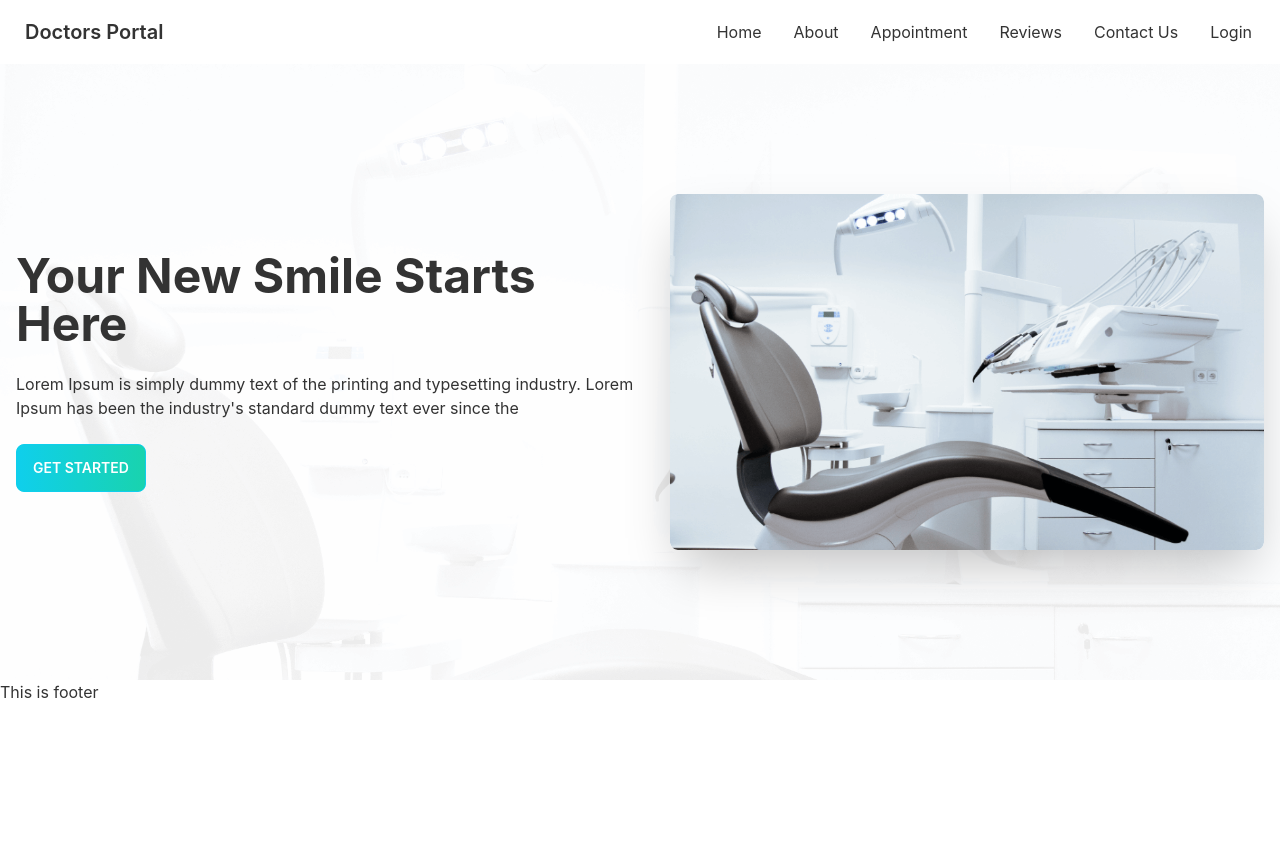
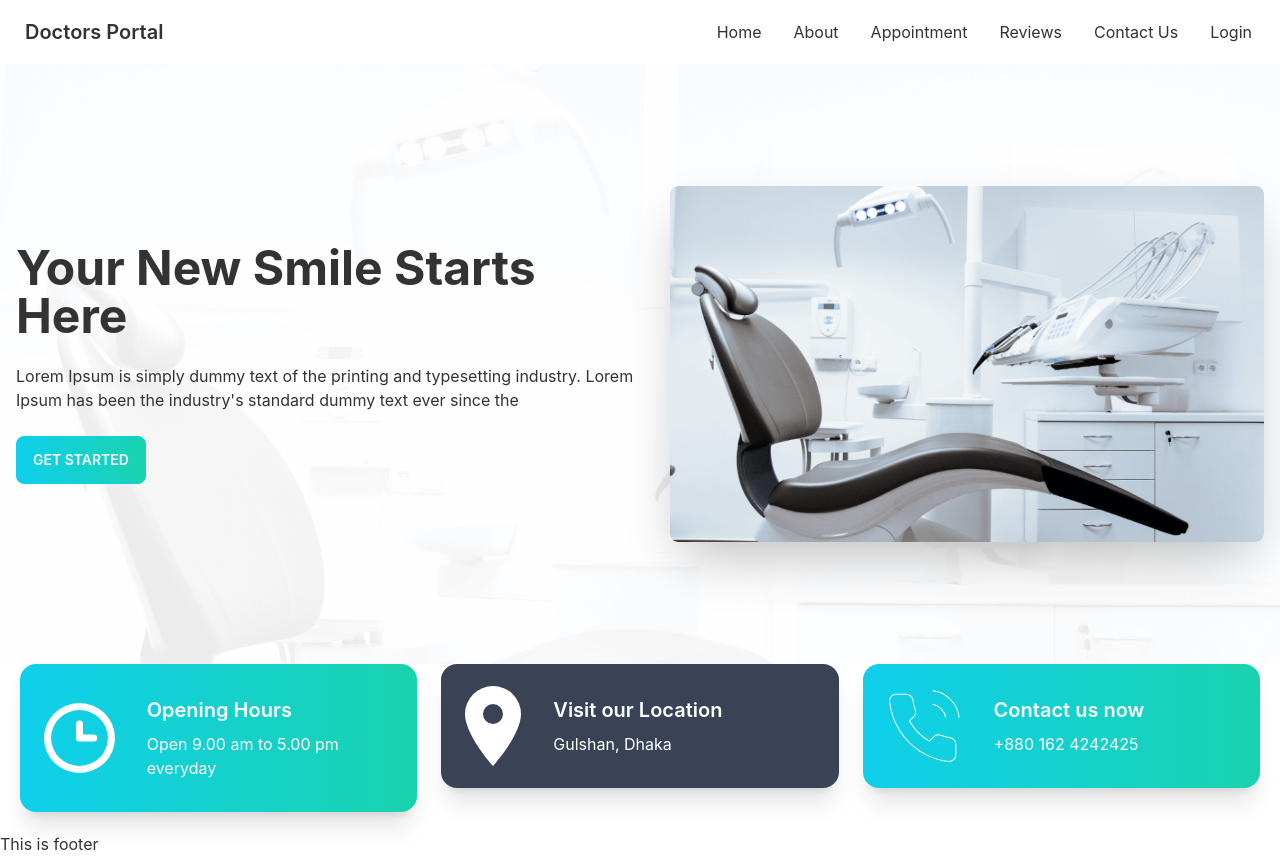
Before and after one commit to DebabrataSaha-570/doctors-portal-client, a React (Create React App) app: page / in a window 1280 px wide. Before the commit the page ends 800 px from the top, so only its background shows below. Built offline with nearby package versions, Linux system fonts and the light colour scheme.

Commit message:
info cards section added

```diff
--- a/src/Pages/Home/Banner.js
+++ b/src/Pages/Home/Banner.js
@@ -10,7 +10,7 @@
         backgroundSize: "cover",
       }}
     >
-      <div className="hero   min-h-[77vh]">
+      <div className="hero   min-h-[75vh]">
         <div className="hero-content  flex-col lg:flex-row-reverse">
           <img
             src={bannerImage}
--- a/src/Pages/Home/Home.js
+++ b/src/Pages/Home/Home.js
@@ -1,10 +1,12 @@
 import React from "react";
 import Banner from "./Banner";
+import InfoCards from "./InfoCards";
 
 const Home = () => {
   return (
     <div className="">
       <Banner></Banner>
+      <InfoCards></InfoCards>
     </div>
   );
 };
--- /dev/null
+++ b/src/Pages/Home/InfoCard.js
@@ -0,0 +1,20 @@
+import React from "react";
+
+const InfoCard = ({ card }) => {
+  const { name, description, icon, bgClass } = card;
+  return (
+    <div>
+      <div className={`card card-side ${bgClass} text-white shadow-xl px-6`}>
+        <figure>
+          <img src={icon} alt="Icon" />
+        </figure>
+        <div className="card-body">
+          <h2 className="card-title">{name}</h2>
+          <p>{description}</p>
+        </div>
+      </div>
+    </div>
+  );
+};
+
+export default InfoCard;
--- /dev/null
+++ b/src/Pages/Home/InfoCards.js
@@ -0,0 +1,40 @@
+import React from "react";
+import clock from "../../assets/icons/clock.svg";
+import marker from "../../assets/icons/marker.svg";
+import phone from "../../assets/icons/phone.svg";
+import InfoCard from "./InfoCard";
+
+const InfoCards = () => {
+  const cardData = [
+    {
+      id: 1,
+      name: "Opening Hours",
+      description: "Open 9.00 am to 5.00 pm everyday",
+      icon: clock,
+      bgClass: "bg-primary bg-gradient-to-r from-primary to-secondary",
+    },
+    {
+      id: 2,
+      name: "Visit our Location",
+      description: "Gulshan, Dhaka",
+      icon: marker,
+      bgClass: "bg-accent",
+    },
+    {
+      id: 3,
+      name: "Contact us now",
+      description: "+880 162 4242425",
+      icon: phone,
+      bgClass: "bg-primary bg-gradient-to-r from-primary to-secondary",
+    },
+  ];
+  return (
+    <div className=" grid grid-cols-1 md:grid-cols-2 lg:grid-cols-3 gap-6 px-5 mb-5">
+      {cardData.map((card) => (
+        <InfoCard key={card.id} card={card}></InfoCard>
+      ))}
+    </div>
+  );
+};
+
+export default InfoCards;
```
